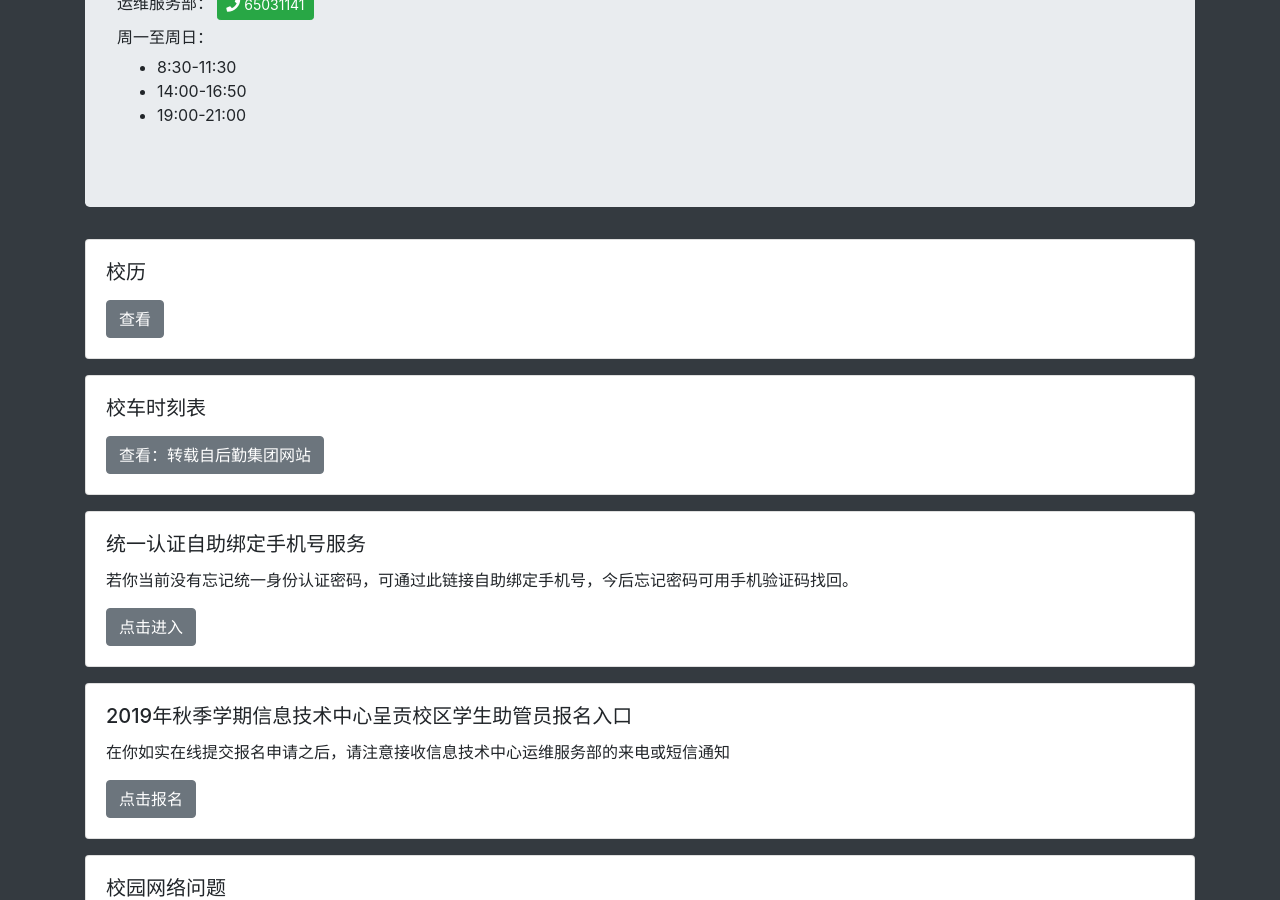
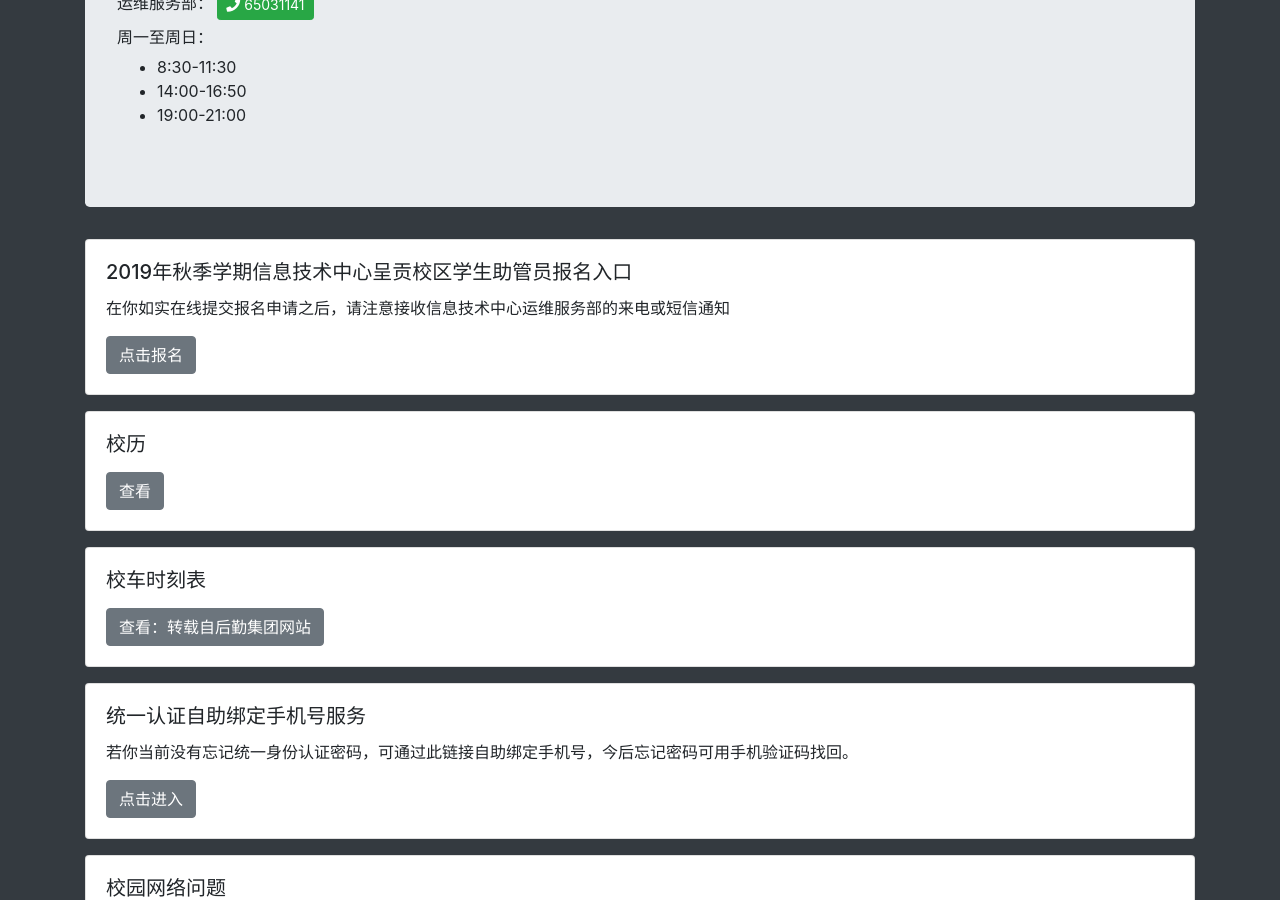
Before and after one commit to YNUOMS/ynuoms.github.io, a Jekyll site: the page built from index.html, in a window 1280 px wide and 900 px high, scrolled down 229 px. Built offline with Jekyll 4.4.1, drawn with Linux system fonts in a browser that asks for light colours; nearby versions of some CDN libraries; comment, search, counter and statistics services are not loaded; part of the change alters nothing that is shown.

```diff
--- a/_data/services.yml
+++ b/_data/services.yml
@@ -1,3 +1,8 @@
+- name: 2019年秋季学期信息技术中心呈贡校区学生助管员报名入口
+  description: 在你如实在线提交报名申请之后，请注意接收信息技术中心运维服务部的来电或短信通知
+  url: https://u2idi114qf.jiandaoyun.com/f/5d8094fa40bac26538b76354
+  label: 点击报名
+
 - name: 校历
   url: https://www.ynu.edu.cn/0000.jpg
   label: 查看
@@ -10,12 +15,6 @@
   description: 若你当前没有忘记统一身份认证密码，可通过此链接自助绑定手机号，今后忘记密码可用手机验证码找回。
   url: https://ids.ynu.edu.cn/authserver/
   label: 点击进入
-
-
-- name: 2019年秋季学期信息技术中心呈贡校区学生助管员报名入口
-  description: 在你如实在线提交报名申请之后，请注意接收信息技术中心运维服务部的来电或短信通知
-  url: https://u2idi114qf.jiandaoyun.com/f/5d8094fa40bac26538b76354
-  label: 点击报名
 
 - name: 校园网络问题
   description: 您正确在线提交申请之后，请注意接收信息技术中心运维服务部的来电或短信，我们会在工作时间为您处理并和您联系
```
